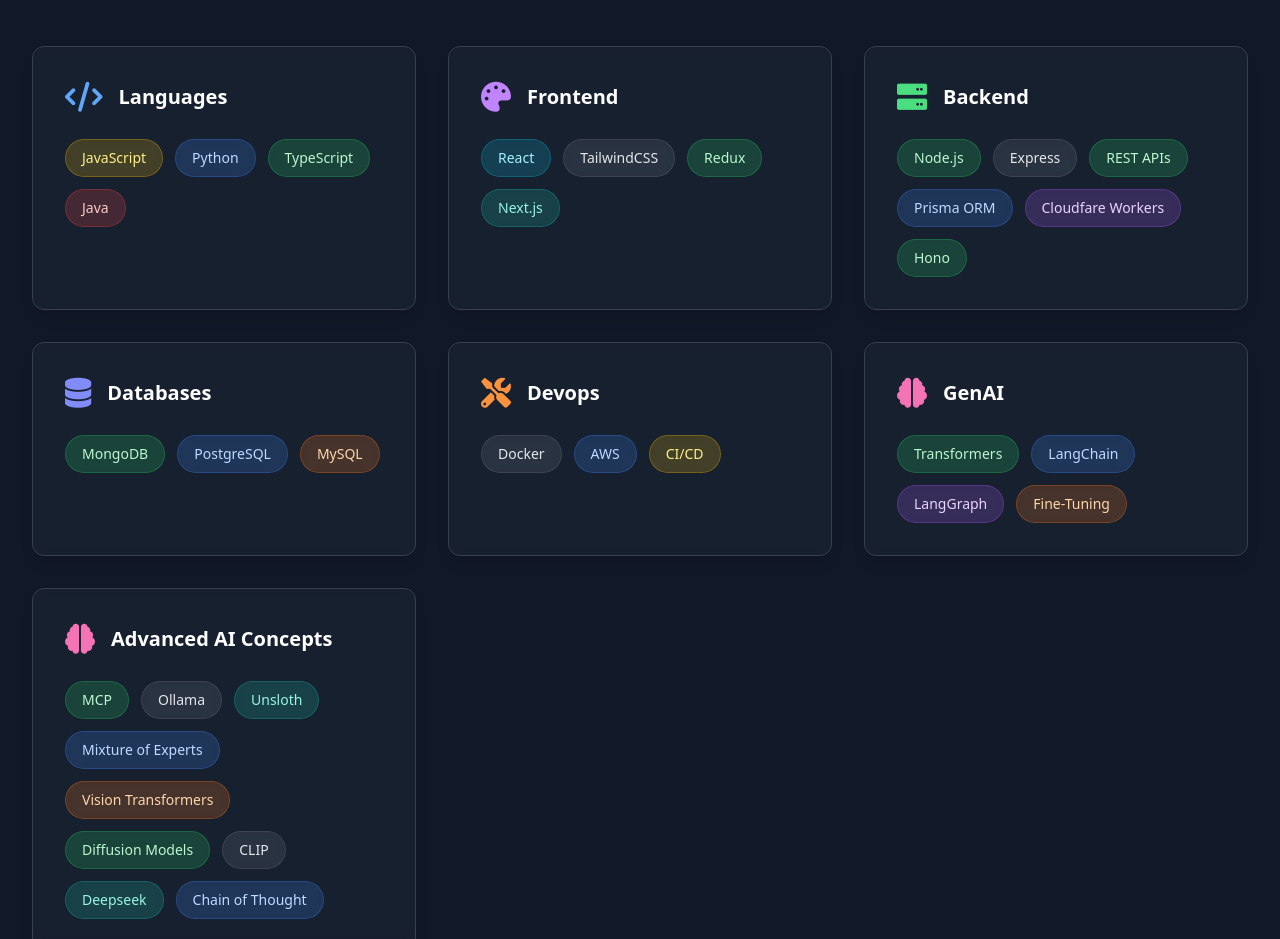
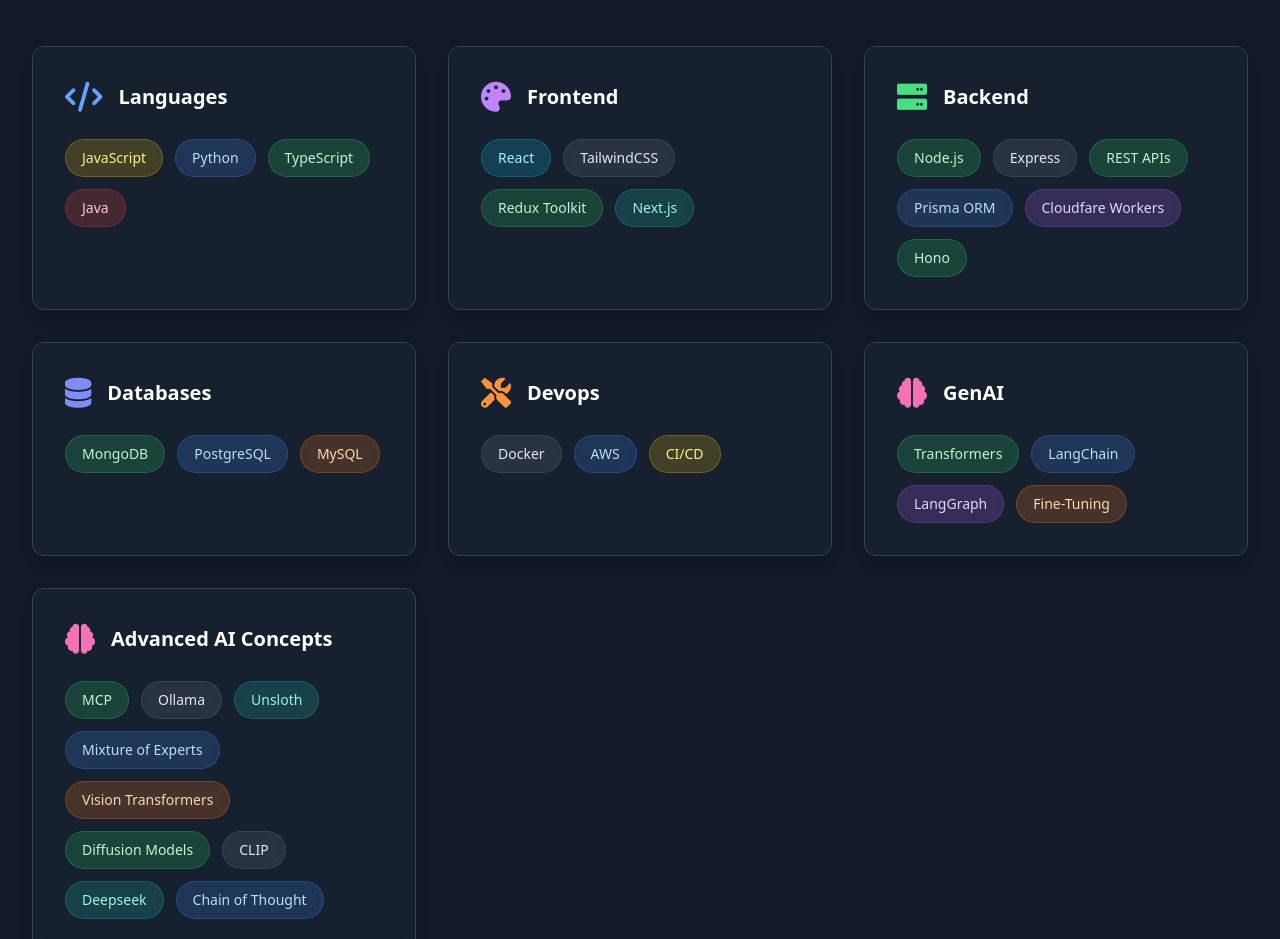
Before and after one commit to miravanisri/Miravanisri_Portfolio, a plain HTML site: page index.html in a window 1280 px wide. Shown: the part 1480-2419 px from the top of the page. Drawn offline with nearby package versions, Linux system fonts and the light colour scheme; files whose address does not match are found by name.

Commit message:
modified resume

```diff
--- a/index.html
+++ b/index.html
@@ -206,7 +206,7 @@
 
             skills: {
                 languages: ["JavaScript", "Python", "TypeScript", "Java"], // 👉 Add your programming languages
-                frontend: ["React", "TailwindCSS", "Redux", "Next.js"], // 👉 Add your frontend technologies
+                frontend: ["React", "TailwindCSS", "Redux Toolkit", "Next.js"], // 👉 Add your frontend technologies
                 backend: ["Node.js", "Express", "REST APIs","Prisma ORM","Cloudfare Workers","Hono"], // 👉 Add your backend technologies
                 databases: ["MongoDB", "PostgreSQL", "MySQL"], // 👉 Add your databases
                 devops: ["Docker", "AWS","CI/CD"], // 👉 Add your tools
```
Also changed, not shown: 1 other file.
